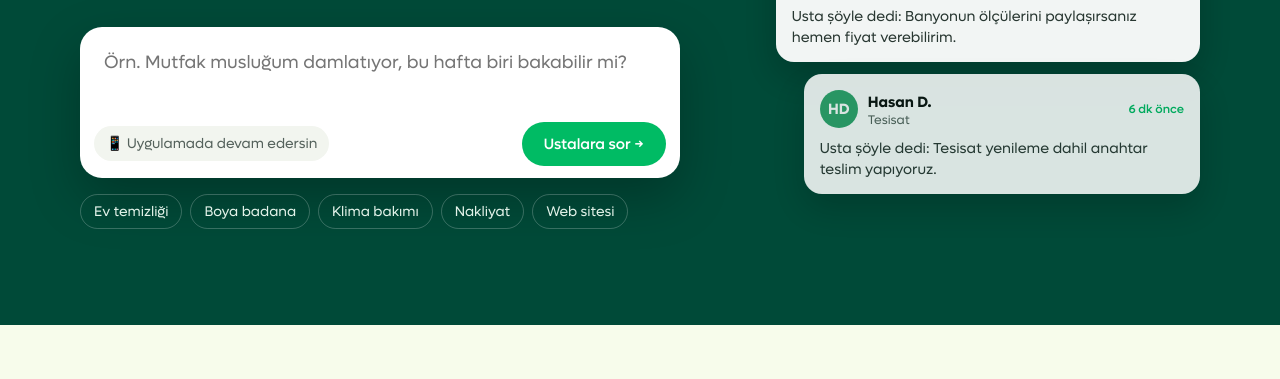
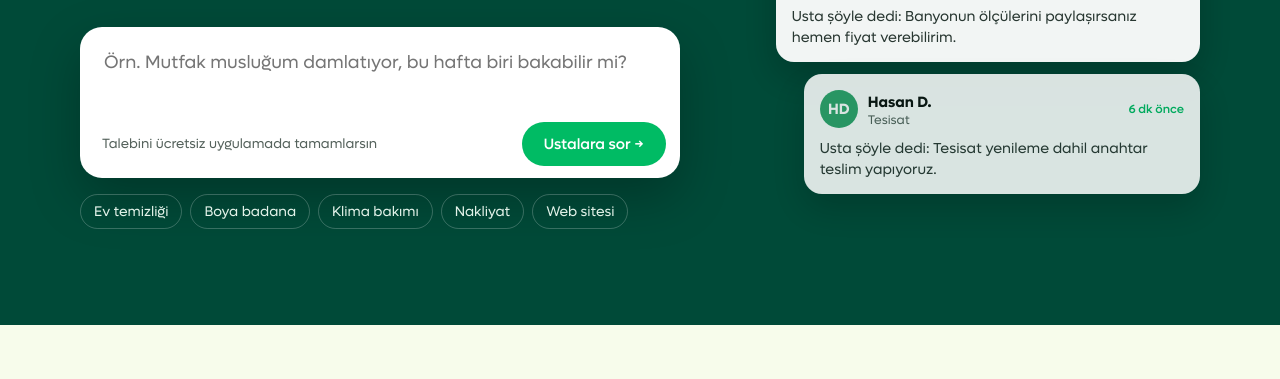
Before and after one commit to finitobox/landing-pages, a plain HTML site: page index.html in a window 1280 px wide. Shown: the part 421-800 px from the top of the page. Drawn offline with Linux system fonts and the light colour scheme.

Commit message:
AI kutusundaki etiket duz yaziya cevrildi
Co-Authored-By: Claude Opus 5.5 <noreply@anthropic.com>

```diff
--- a/index.html
+++ b/index.html
@@ -37,7 +37,7 @@
       <div class="ask">
         <textarea placeholder="Örn. Mutfak musluğum damlatıyor, bu hafta biri bakabilir mi?" aria-label="İhtiyacınızı yazın"></textarea>
         <div class="row">
-          <span class="loc">📱 Uygulamada devam edersin</span>
+          <span class="hint">Talebini ücretsiz uygulamada tamamlarsın</span>
           <a class="btn green js-store" href="#indir">Ustalara sor →</a>
         </div>
       </div>
--- a/site.css
+++ b/site.css
@@ -133,3 +133,5 @@ footer .copy{border-top:1px solid #222a26;margin-top:28px;padding-top:20px;font-
 .kv{display:grid;grid-template-columns:200px 1fr;gap:8px 16px;font-size:15.5px}
 .kv b{color:var(--mut);font-weight:500}
 @media (max-width:900px){.page h1{font-size:34px}.grid2{grid-template-columns:1fr}.kv{grid-template-columns:1fr}.kv b{margin-top:8px}}
+.ask .hint{color:var(--mut);font-size:13.5px;padding-left:8px}
+@media (max-width:900px){.ask .hint{font-size:12.5px}}
```
